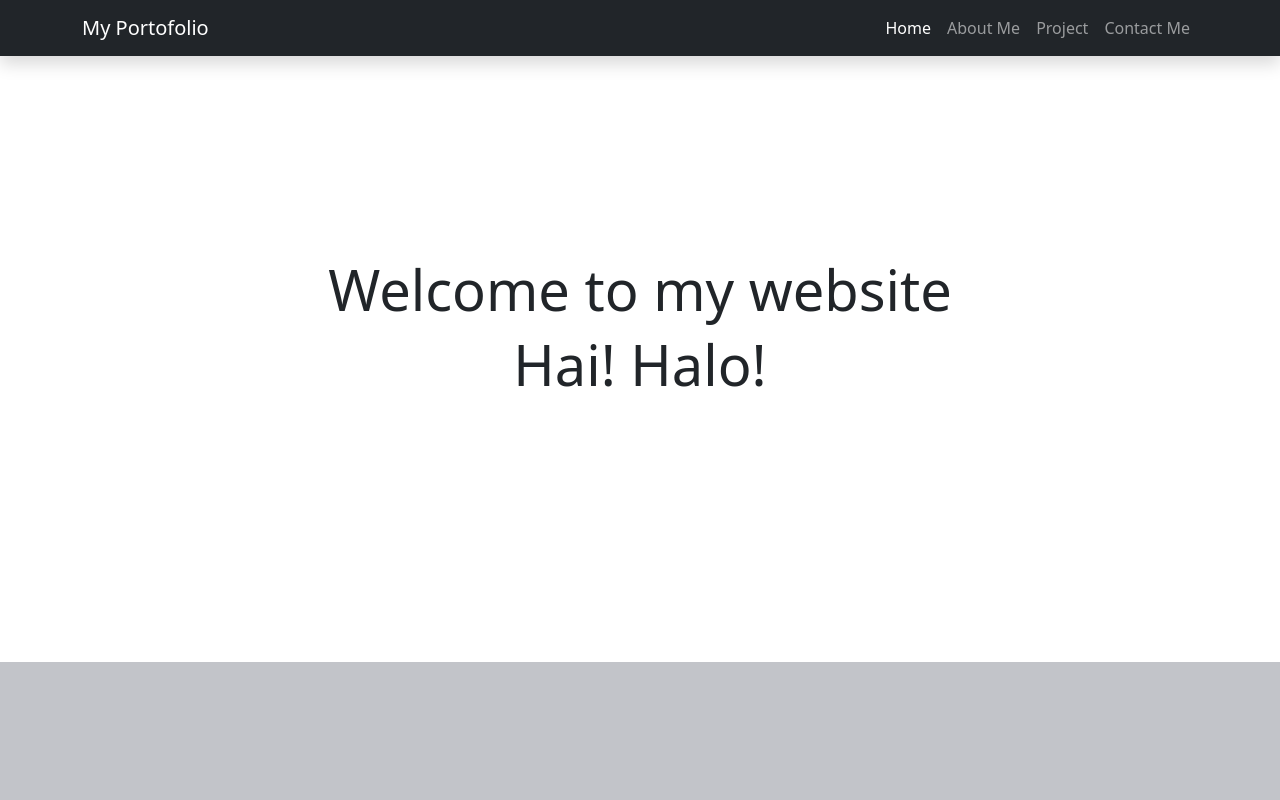
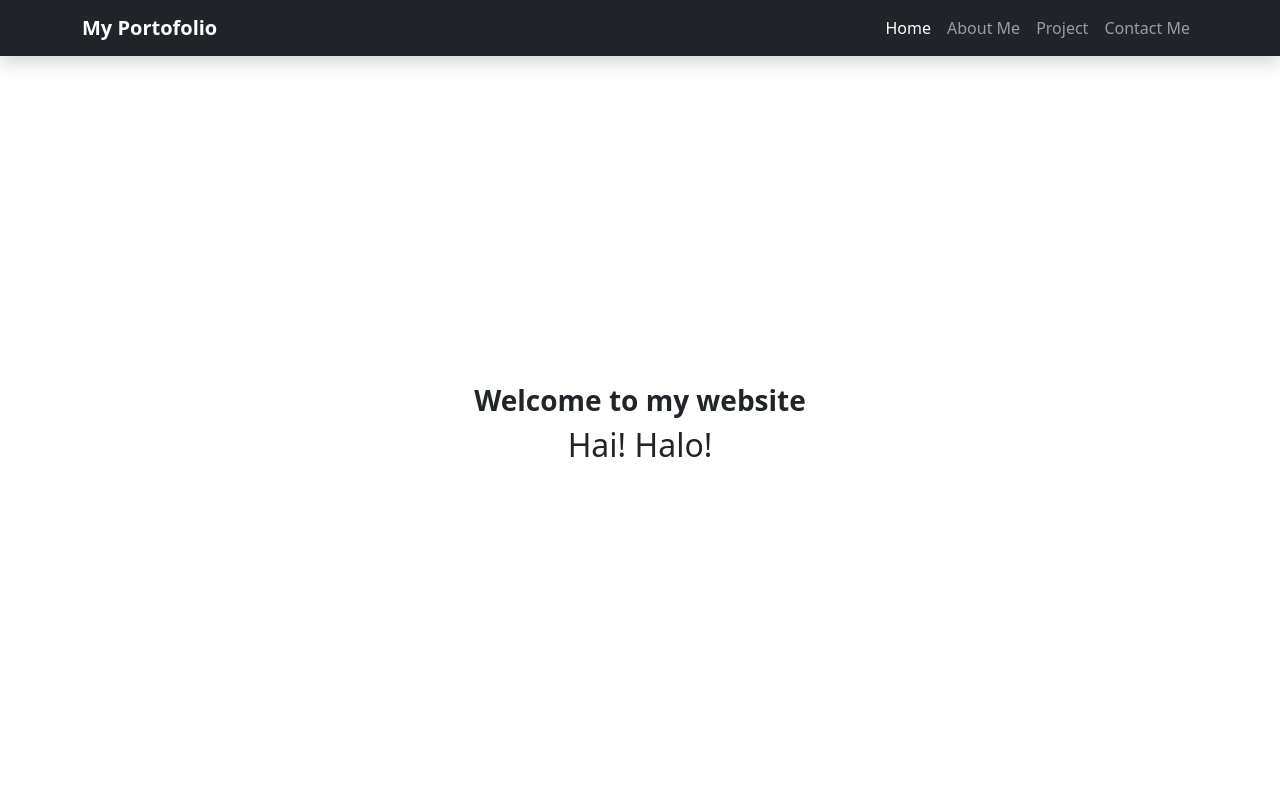
Before and after one commit to Miftah899/miftahulkhoer.github.io, a plain HTML site: page index.html in a window 1280 px wide. Shown: the top 800 px of the page. Drawn offline with nearby package versions, Linux system fonts and the light colour scheme.

Commit message:
perubahan banner

```diff
--- a/index.html
+++ b/index.html
@@ -31,7 +31,7 @@
     <!-- navbar -->
     <nav class="navbar navbar-expand-lg navbar-dark bg-dark shadow fixed-top">
       <div class="container">
-        <a class="navbar-brand" href="#">My Portofolio</a>
+        <a class="navbar-brand fw-bold fs-5" href="#">My Portofolio</a>
         <button class="navbar-toggler"
         type="button"
         data-bs-toggle="collapse"
@@ -61,11 +61,11 @@
     <!-- banner -->
         <div class="container-fluid banner">
       <div class="container text-center">
-        <h4 class="display-4">Welcome to my website</h4>
-        <h3 class="display-4">Hai! Halo!</h3>
-      </a>
+        <h4 class="display-4 fw-bold fs-3 text-center">Welcome to my website</h4>
+        <h3 class="display-4f w-bold fs-2 text-center">Hai! Halo!</h3>
+         </a>
+      </div>
     </div>
-  </div>
     <!-- akhir banner -->
 
     <!-- Jumbotron -->
@@ -80,7 +80,7 @@
     <!-- About Me -->
     <section id="About">
         <div class="container">
-           <div class="row text-center">
+           <div class="fw-bold fs-5 row text-center">
             <div class="col">
                 <h2>About Me</h2>
             </div>
@@ -102,7 +102,7 @@
     <!-- Projects -->
   <section id="projects">
     <div class="container">
-        <div class="row text-center pt-20 pb-20">
+        <div class=" fw-bold fs-5 row text-center pt-20 pb-20">
             <div class="col">
                 <h2>My Projects</h2>
             </div>
@@ -239,7 +239,7 @@
 
     <div class="container-fluid pt-6 pb-6 Contact me">
       <div class="container">
-        <h2 class="display-3 text-center" id="Contact Me">Contact me</h2>
+        <h2 class= "fw-bold fs-3 text-center" id="Contact Me">Contact me</h2>
         <p class="text-center ">
           Please write your message in the column below
         </p>
--- a/style.css
+++ b/style.css
@@ -1,7 +1,7 @@
 .banner {
   background-size: cover;
-  padding-top: 20%;
-  padding-bottom: 20%;
+  padding-top: 30%;
+  padding-bottom: 30%;
 }
 
 .jumbotron {
```
